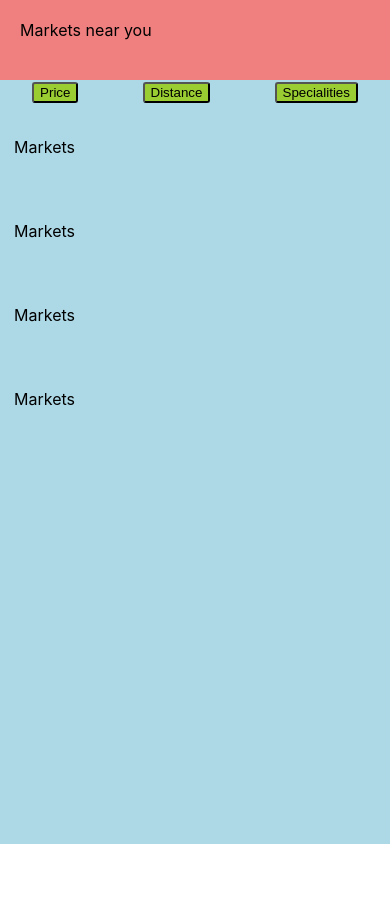
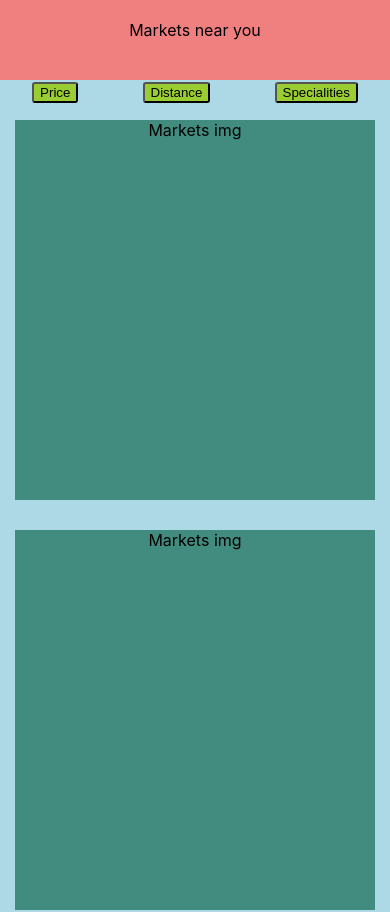
Before and after one commit to cristinamerisoiu/findingsmth, a React (Create React App) app: page / in a window 390 px wide. Shown: the top 912 px of the page. Before the commit the page ends 844 px from the top, so only its background shows below. Built offline with nearby package versions, Linux system fonts and the light colour scheme.

Commit message:
add responsive layout

```diff
--- a/src/App.css
+++ b/src/App.css
@@ -9,17 +9,18 @@
   margin: 0;
   display: flex;
   flex-direction: column;
-  height: 100vh;
+  height: 100%;
   align-items: center;
   width: 100vw;
 }
 
-.header-page {
+.header__page {
+  display: flex;
   background: lightcoral;
   padding: 20px;
   width: 100%;
   height: 80px;
-  align-items: center;
+  justify-content: center;
 }
 
 .main {
@@ -39,11 +40,12 @@
 }
 
 .MarketList {
+  display: flex;
   width: 100%;
-  height: 120px;
-  display: flex;
-  flex-direction: column;
-  align-items: center;
+
+  flex-wrap: wrap;
+
+  justify-content: space-around;
 }
 
 .badges {
@@ -52,9 +54,10 @@
 }
 .market {
   display: flex;
-  margin: 18px;
-  padding: 14px;
-  width: 100%;
-  height: 120px;
-  justify-content: space-between;
+  justify-content: space-around;
+  flex-wrap: wrap;
+  background: #428c7f;
+  margin: 15px;
+  height: 45vh;
+  width: 500px;
 }
--- a/src/components/Header.js
+++ b/src/components/Header.js
@@ -1,6 +1,6 @@
 import React from "react";
 function Header() {
-  return <div className="header-page">Markets near you</div>;
+  return <div className="header__page">Markets near you</div>;
 }
 
 export default Header;
--- a/src/components/Markets.js
+++ b/src/components/Markets.js
@@ -1,6 +1,6 @@
 import React from "react";
 function Markets() {
-  return <div className="market">Markets</div>;
+  return <div className="market">Markets img</div>;
 }
 
 export default Markets;
```
